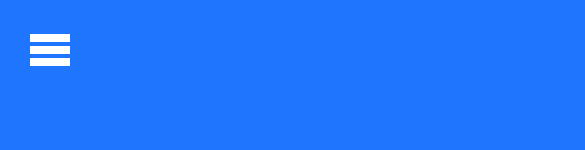
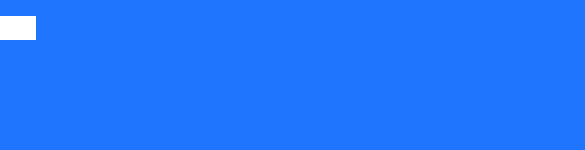
Before and after one commit to the3hrill/willportfolio-app, a React (Create React App) app: page /Projects in a window 390 px wide. Shown: the top 150 px of the page, 585 px wide, since content can reach past the window. Built offline with nearby package versions, Linux system fonts and the light colour scheme; a web font is replaced by a local one.

Commit message:
added media queries to other pages

```diff
--- a/src/App.js
+++ b/src/App.js
@@ -20,14 +20,13 @@
     <div className="App">
       {' '}
       <>
-        {' '}
+        <MainMenu />
         <ToggleContext.Provider value={[isFlipped, flip]}>
           <Routes>
             <Route
               path="/"
               element={
                 <div className="flexContainer">
-                  <MainMenu />
                   <Homepage isFlipped={isFlipped} flip={flip} />
                 </div>
               }
@@ -36,7 +35,6 @@
               path="/Projects"
               element={
                 <div className="flexContainer">
-                  <MainMenu />
                   <Projects isFlipped={isFlipped} flip={flip} />
                 </div>
               }
@@ -45,7 +43,6 @@
               path="/Contact"
               element={
                 <div className="flexContainer">
-                  <MainMenu />
                   <Contact isFlipped={isFlipped} flip={flip} />
                 </div>
               }
--- /dev/null
+++ b/src/HamburgerButton.css
@@ -0,0 +1,25 @@
+.hamburger-button {
+  height: 5rem;
+  width: 5rem;
+}
+
+@media (max-width: 992px) {
+  .hamburger-button {
+    height: 4.5rem; /* smaller size for screens up to 992px wide */
+    width: 4.5rem; /* smaller size for screens up to 992px wide */
+  }
+}
+
+@media (max-width: 768px) {
+  .hamburger-button {
+    height: 4rem; /* even smaller size for screens up to 768px wide */
+    width: 4rem; /* even smaller size for screens up to 768px wide */
+  }
+}
+
+@media (max-width: 576px) {
+  .hamburger-button {
+    height: 3.5rem; /* smallest size for screens up to 576px wide */
+    width: 3.5rem; /* smallest size for screens up to 576px wide */
+  }
+}
--- a/src/HamburgerButton.js
+++ b/src/HamburgerButton.js
@@ -1,8 +1,9 @@
 import React from 'react';
 import { motion } from 'framer-motion';
 import { useState } from 'react';
+import './HamburgerButton.css';
 
-function HamburgerButton({ toggle }) {
+function HamburgerButton({ isOpen, toggle }) {
   const [active, setActive] = useState(false);
   const [backgroundColor, setBackgroundColor] = useState(
     'rgba(255, 255, 255, 0)'
@@ -18,8 +19,7 @@
       onClick={handleClick}
       style={{
         position: 'relative',
-        height: '5rem',
-        width: '5rem',
+
         borderRadius: '50%',
         backgroundColor: 'rgba(255, 255, 255, 0)',
         transition: 'colors 0.15s ease-in-out',
--- a/src/Nav.css
+++ b/src/Nav.css
@@ -35,3 +35,59 @@
 .nav-menu li {
   list-style: none;
 }
+
+@media (max-width: 992px) {
+  .nav-menu a {
+    font-size: 2rem;
+  }
+}
+
+@media (max-width: 768px) {
+  .nav-menu a {
+    font-size: 1.5rem;
+  }
+}
+
+@media (max-width: 576px) {
+  .nav-menu a {
+    font-size: 1.5rem;
+  }
+}
+
+.navbar .nav-menu {
+  display: flex;
+  margin: auto;
+  justify-content: space-around;
+  gap: 20rem;
+}
+
+@media (max-width: 992px) {
+  .navbar .nav-menu {
+    gap: 10rem;
+  }
+
+  .hamburger-button {
+    margin: 10px;
+    padding: 10px;
+  }
+}
+
+@media (max-width: 768px) {
+  .navbar .nav-menu {
+    gap: 2rem;
+  }
+  .hamburger-button {
+    margin: 10px;
+    padding: 10px;
+  }
+}
+
+@media (max-width: 576px) {
+  .navbar .nav-menu {
+    gap: 0.5rem;
+  }
+  .hamburger-button {
+    margin: 0;
+    padding: 0;
+  }
+}
--- a/src/components/Contact.css
+++ b/src/components/Contact.css
@@ -17,3 +17,21 @@
   justify-content: center;
   margin-top: 20px;
 }
+
+@media (max-width: 992px) {
+  .ContactsBody {
+    font-size: 16px;
+  }
+}
+
+@media (max-width: 768px) {
+  .ContactsBody {
+    font-size: 14px;
+  }
+}
+
+@media (max-width: 576px) {
+  .ContactsBody {
+    font-size: 12px;
+  }
+}
--- a/src/components/Homepage.css
+++ b/src/components/Homepage.css
@@ -34,9 +34,28 @@
   font-size: 30px;
 }
 
-@media (max-width: 700px) {
+/* @media (max-width: 700px) {
   .homepage-style {
     text-align: right;
     padding-right: 1em;
   }
 }
+ */
+
+@media (max-width: 992px) {
+  .homepage-style {
+    font-size: 16px;
+  }
+}
+
+@media (max-width: 768px) {
+  .homepage-style {
+    font-size: 14px;
+  }
+}
+
+@media (max-width: 576px) {
+  .homepage-style {
+    font-size: 12px;
+  }
+}
--- a/src/components/Projects.css
+++ b/src/components/Projects.css
@@ -46,3 +46,21 @@
   gap: 20px;
   margin-bottom: 20px;
 }
+
+@media (max-width: 992px) {
+  .ProjectsBody {
+    font-size: 16px;
+  }
+}
+
+@media (max-width: 768px) {
+  .ProjectsBody {
+    font-size: 14px;
+  }
+}
+
+@media (max-width: 576px) {
+  .ProjectsBody {
+    font-size: 12px;
+  }
+}
--- a/src/components/TextAnimationThree.js
+++ b/src/components/TextAnimationThree.js
@@ -13,7 +13,7 @@
                 {[...child.props.children].map((char, j) => (
                   <motion.span
                     key={j}
-                    style={{ display: 'inline-block', fontSize: '2rem' }}
+                    style={{ display: 'inline-block', fontSize: '1rem' }}
                     initial={{ opacity: 0 }}
                     animate={{ opacity: 1 }}
                     exit={{ opacity: 0 }}
```
